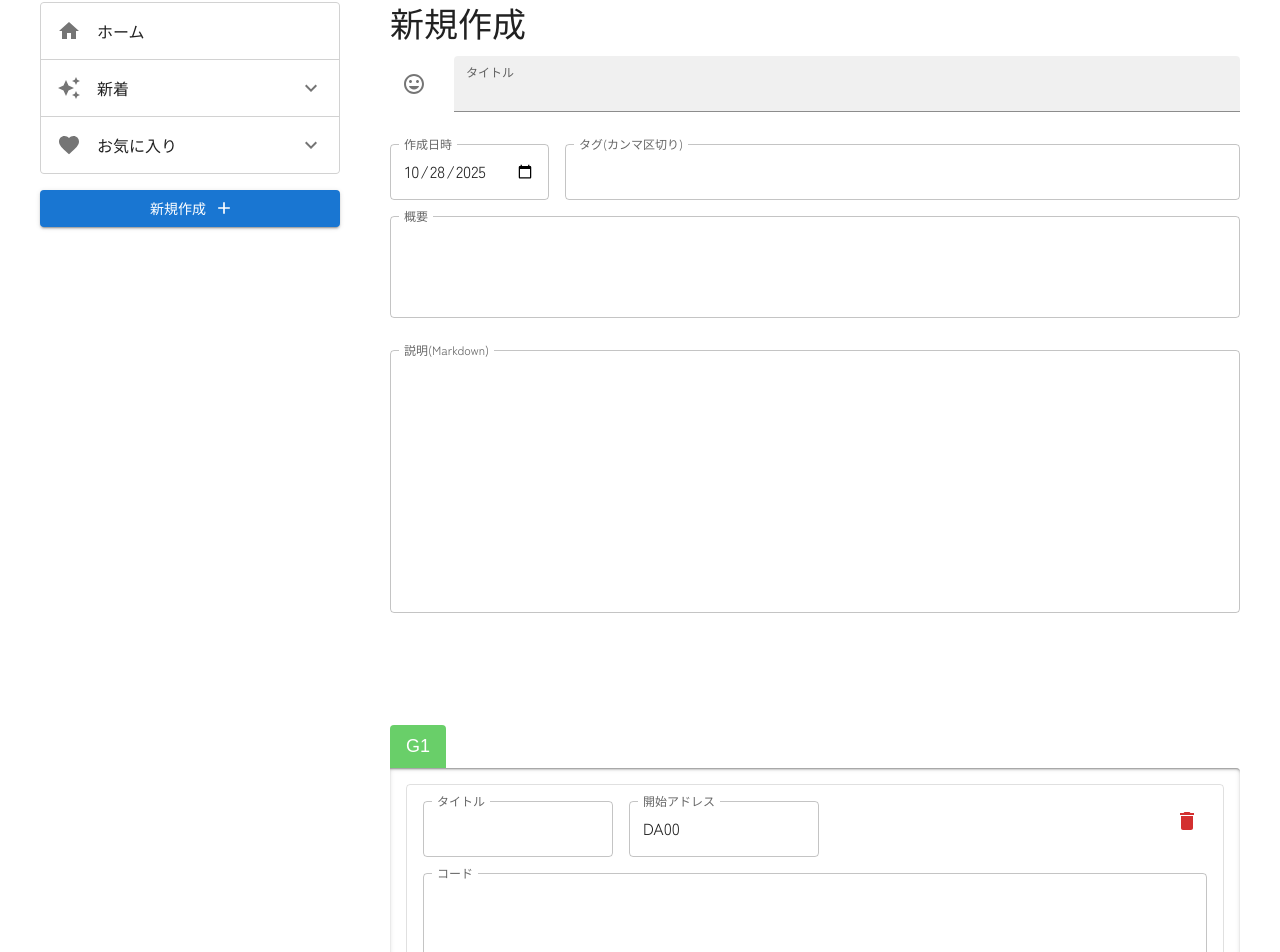
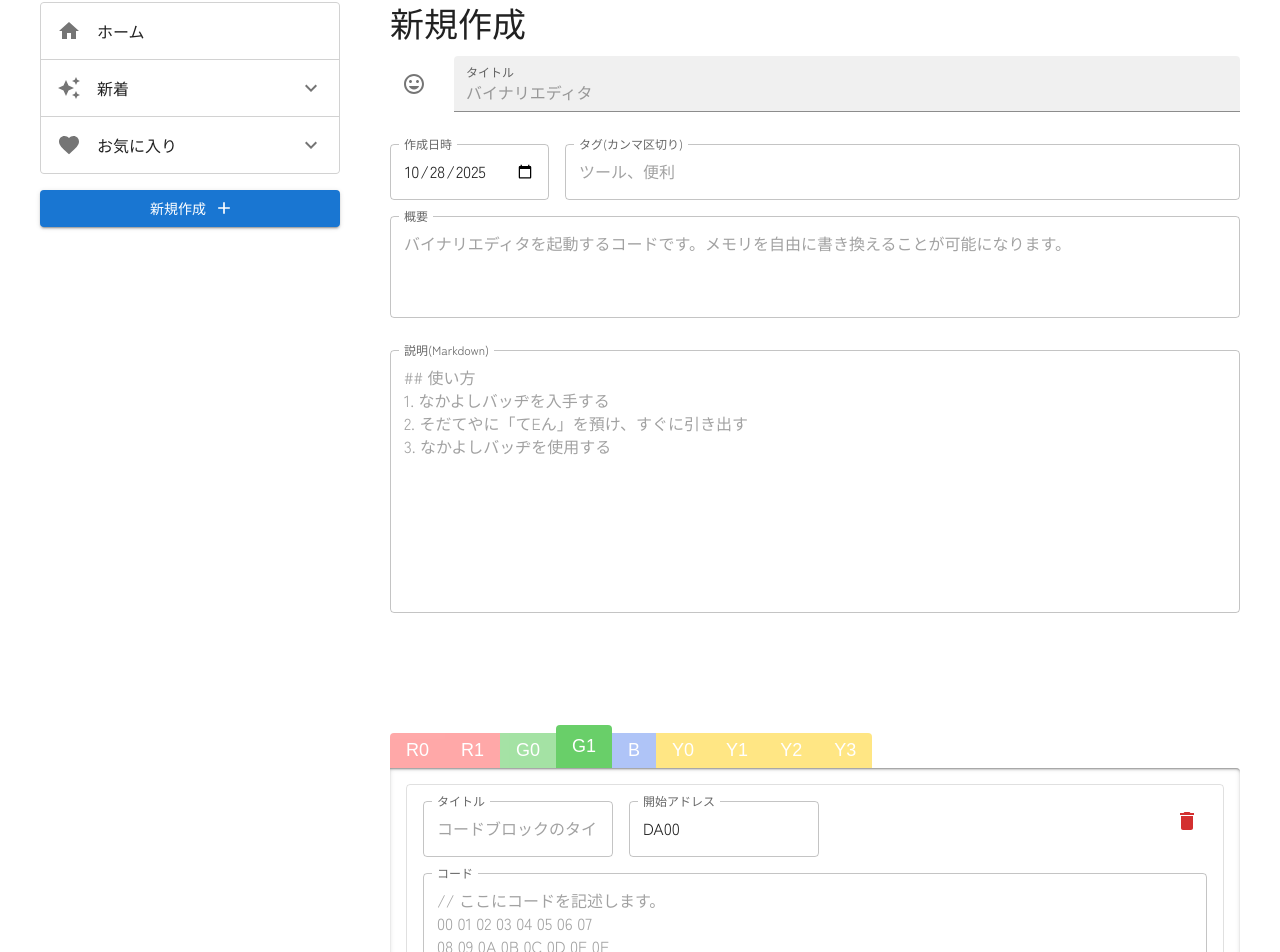
Before and after one commit to i-X-ce/poke-code, a Next.js app: page /create in a window 1280 px wide. Shown: the part 278-1230 px from the top of the page. Built offline with nearby package versions, Linux system fonts and the light colour scheme; a web font is replaced by a local one; what @mui/material-nextjs would draw is missing.

Commit message:
🎨 プレースホルダーの追加

```diff
--- a/src/app/create/_component/CreateForm.tsx
+++ b/src/app/create/_component/CreateForm.tsx
@@ -3,7 +3,7 @@ import CodeContentView from '@/app/_components/CodeContentView';
 import VersionChip from '@/app/_components/VersionChip';
 import { CodeBlockModel, CodeContentModel, CodeDataModel } from '@/lib/model/CodeDataModel';
 import { PokeVersions, PokeVersionType } from '@/lib/model/PokeVersion';
-import { Delete, InsertEmoticon } from '@mui/icons-material';
+import { Add, Delete, InsertEmoticon } from '@mui/icons-material';
 import { Box, Button, Chip, IconButton, Popover, PopoverProps, Stack, TextField } from '@mui/material';
 import EmojiPicker from 'emoji-picker-react';
 import React from 'react'
@@ -18,14 +18,37 @@ const CODE_DATA_LABELS: { [K in keyof CodeDataModel]: string } = {
     detail: '概要',
     description: '説明(Markdown)',
     content: 'コード内容'
-};
+} as const;
 const CODE_BLOCK_LABELS: { [K in keyof CodeBlockModel]: string } = {
     title: 'タイトル',
     address: '開始アドレス',
     code: 'コード'
-};
+} as const;
+
+const CODE_DATA_PLACEHOLDERS: { [K in keyof CodeDataModel]: string } = {
+    id: '',
+    icon: '',
+    title: 'バイナリエディタ',
+    date: '',
+    tags: 'ツール、便利',
+    detail: 'バイナリエディタを起動するコードです。メモリを自由に書き換えることが可能になります。',
+    description: `## 使い方
+1. なかよしバッヂを入手する
+2. そだてやに「てEん」を預け、すぐに引き出す
+3. なかよしバッヂを使用する
+    `,
+    content: ''
+} as const;
+
+const CODE_BLOCK_PLACEHOLDERS: { [K in keyof CodeBlockModel]: string } = {
+    title: 'コードブロックのタイトル',
+    address: 'DA00',
+    code: '// ここにコードを記述します。\n00 01 02 03 04 05 06 07\n08 09 0A 0B 0C 0D 0E 0F'
+}
+
+const INIT_SELECTED_VERSION = PokeVersions.G1;
 const INIT_CODE_BLOCK: CodeBlockModel = { title: '', address: 'DA00', code: '' } as const;
-const INIT_CODE_CONTENT = (version: PokeVersionType): CodeContentModel => ({ version, blocks: [INIT_CODE_BLOCK] });
+const INIT_CODE_CONTENT = (version: PokeVersionType): CodeContentModel => ({ version, blocks: INIT_SELECTED_VERSION === version ? [INIT_CODE_BLOCK] : [] }) as const;
 
 const Date2String = (date: Date): string => date.toISOString().split('T')[0];
 
@@ -34,14 +57,12 @@ function CreateForm() {
         mode: "onChange",
         defaultValues: {
             date: Date2String(new Date()),
-            content: [INIT_CODE_CONTENT(PokeVersions.G1)]
+            content: Object.values(PokeVersions).map(v => INIT_CODE_CONTENT(v))
         }
     });
 
     const [emojiPickerAnchorEl, setEmojiPickerAnchorEl] = React.useState<HTMLElement | null>(null);
-    const [versionSelectorAnchorEl, setVersionSelectorAnchorEl] = React.useState<HTMLElement | null>(null);
-    const [selectedVersion, setSelectedVersion] = React.useState<PokeVersionType>(PokeVersions.G1);
-    const [enableSelectorAnchorEl, setEnableSelectorAnchorEl] = React.useState<HTMLElement | null>(null);
+    const [selectedVersion, setSelectedVersion] = React.useState<PokeVersionType>(INIT_SELECTED_VERSION);
 
     const handleEmojiPickerOpen = (event: React.MouseEvent<HTMLElement>) => {
         setEmojiPickerAnchorEl(event.currentTarget);
@@ -49,22 +70,6 @@ function CreateForm() {
 
     const handleEmojiPickerClose = () => {
         setEmojiPickerAnchorEl(null);
-    }
-
-    const handleVersionSelectorOpen = (event: React.MouseEvent<HTMLElement>) => {
-        setVersionSelectorAnchorEl(event.currentTarget);
-    }
-
-    const handleVersionSelectorClose = () => {
-        setVersionSelectorAnchorEl(null);
-    }
-
-    const handleEnableSelectorOpen = (event: React.MouseEvent<HTMLElement>) => {
-        setEnableSelectorAnchorEl(event.currentTarget);
-    }
-
-    const handleEnableSelectorClose = () => {
-        setEnableSelectorAnchorEl(null);
     }
 
     return (
@@ -89,16 +94,16 @@ function CreateForm() {
                         </>
                     )}
                 />
-                <TextField variant='filled' fullWidth label={CODE_DATA_LABELS.title} slotProps={{ inputLabel: { shrink: true } }} {...register("title", { required: "タイトルは必須です" })} error={!!errors.title?.message} helperText={errors.title?.message} />
+                <TextField variant='filled' fullWidth label={CODE_DATA_LABELS.title} placeholder={CODE_DATA_PLACEHOLDERS.title} slotProps={{ inputLabel: { shrink: true } }} {...register("title", { required: "タイトルは必須です" })} error={!!errors.title?.message} helperText={errors.title?.message} />
             </Stack>
             <Stack gap={2}>
                 <Stack direction={"row"} gap={2} flexWrap={'wrap'}>
                     <TextField fullWidth={false} type='date' label={CODE_DATA_LABELS.date} slotProps={{ inputLabel: { shrink: true } }}  {...register("date", { required: "日時は必須です" })} error={!!errors.date?.message} helperText={errors.date?.message} />
-                    <TextField sx={{ flex: 1 }} label={CODE_DATA_LABELS.tags} slotProps={{ inputLabel: { shrink: true } }} {...register("tags")} />
+                    <TextField sx={{ flex: 1 }} label={CODE_DATA_LABELS.tags} placeholder={CODE_DATA_PLACEHOLDERS.tags} slotProps={{ inputLabel: { shrink: true } }} {...register("tags")} />
                 </Stack>
-                <TextField multiline minRows={3} label={CODE_DATA_LABELS.detail} slotProps={{ inputLabel: { shrink: true } }} {...register("detail", { required: "概要は必須です" })} error={!!errors.detail?.message} helperText={errors.detail?.message} />
+                <TextField multiline minRows={3} label={CODE_DATA_LABELS.detail} placeholder={CODE_DATA_PLACEHOLDERS.detail} slotProps={{ inputLabel: { shrink: true } }} {...register("detail", { required: "概要は必須です" })} error={!!errors.detail?.message} helperText={errors.detail?.message} />
             </Stack>
-            <TextField multiline minRows={10} label={CODE_DATA_LABELS.description} slotProps={{ inputLabel: { shrink: true } }} {...register("description", { required: "説明は必須です" })} error={!!errors.description?.message} helperText={errors.description?.message} />
+            <TextField multiline minRows={10} label={CODE_DATA_LABELS.description} placeholder={CODE_DATA_PLACEHOLDERS.description} slotProps={{ inputLabel: { shrink: true } }} {...register("description", { required: "説明は必須です" })} error={!!errors.description?.message} helperText={errors.description?.message} />
 
             <Controller
                 name='content'
@@ -110,8 +115,6 @@ function CreateForm() {
                             content={field.value}
                             mode="edit"
                             selectedVersion={selectedVersion}
-                            onAdd={handleEnableSelectorOpen}
-                            onClick={handleVersionSelectorOpen}
                             onChangeVersion={(_, v) => setSelectedVersion(v)}
                         >
                             {
@@ -128,6 +131,7 @@ function CreateForm() {
                                             <TextField
                                                 value={b.title}
                                                 label={CODE_BLOCK_LABELS.title}
+                                                placeholder={CODE_BLOCK_PLACEHOLDERS.title}
                                                 slotProps={{ inputLabel: { shrink: true } }}
                                                 onChange={(e) => {
                                                     const newBlocks = [...field.value.find(c => c.version === selectedVersion)!.blocks];
@@ -139,12 +143,14 @@ function CreateForm() {
                                             <TextField
                                                 value={b.address}
                                                 label={CODE_BLOCK_LABELS.address}
+                                                placeholder={CODE_BLOCK_PLACEHOLDERS.address}
                                                 slotProps={{ inputLabel: { shrink: true } }}
                                             />
                                         </Stack>
                                         <TextField
                                             value={b.code}
                                             label={CODE_BLOCK_LABELS.code}
+                                            placeholder={CODE_BLOCK_PLACEHOLDERS.code}
                                             slotProps={{ inputLabel: { shrink: true } }}
                                             fullWidth
                                             multiline
@@ -171,7 +177,7 @@ function CreateForm() {
                                 bottom={0}
                             >
                                 <Chip
-                                    label="ブロック追加"
+                                    label="コードブロックを追加 +"
                                     variant='outlined'
                                     clickable
                                     color='primary'
@@ -187,27 +193,6 @@ function CreateForm() {
                                 />
                             </Box>
                         </CodeContentView>
-
-                        {/* バージョン追加用 */}
-                        <VersionsSelectorPopover
-                            enableVersions={field.value.map(c => c.version)}
-                            open={Boolean(enableSelectorAnchorEl)}
-                            anchorEl={enableSelectorAnchorEl}
-                            onClickVersion={(version) => {
-                                if (field.value.some(c => c.version === version)) return;
-                                field.onChange([...field.value, INIT_CODE_CONTENT(version)]);
-                                setSelectedVersion(version);
-                            }}
-                            onClose={handleEnableSelectorClose}
-                        />
-
-                        {/* バージョン入れ替え用 */}
-                        <VersionsSelectorPopover
-                            enableVersions={[field.value.find(c => c.version === selectedVersion)!.version]}
-                            open={Boolean(versionSelectorAnchorEl)}
-                            anchorEl={versionSelectorAnchorEl}
-                            onClose={handleVersionSelectorClose}
-                        />
                     </>
                 )
                 }
```
